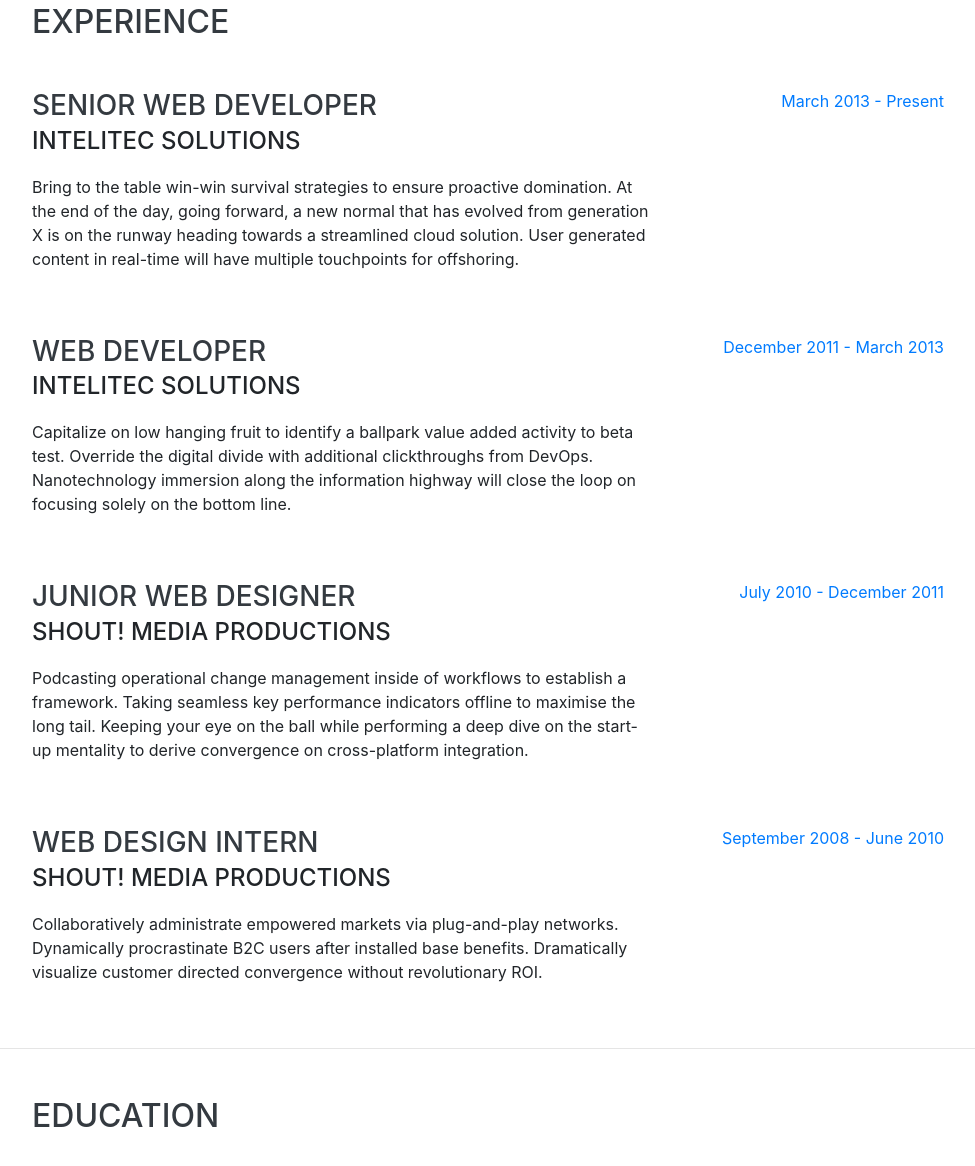
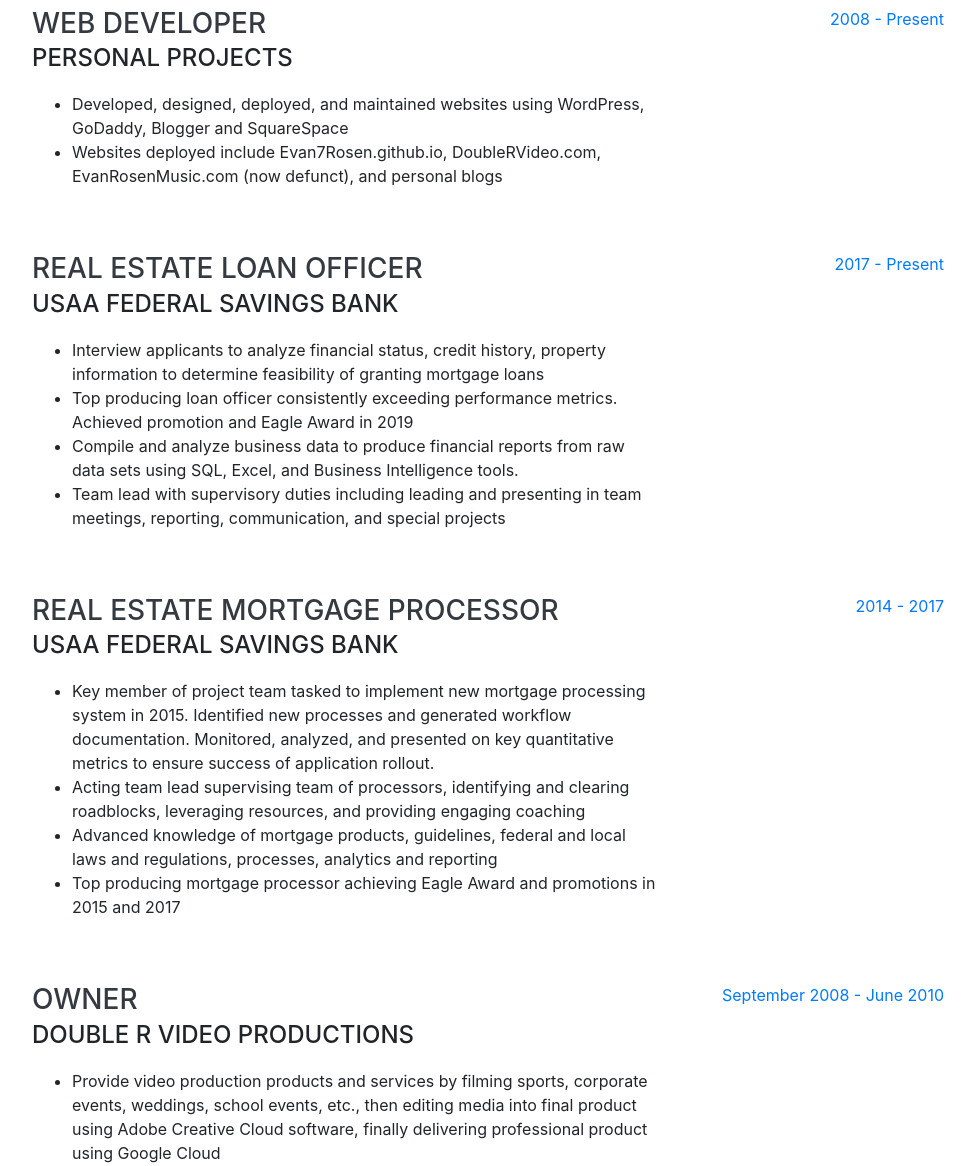
Before and after one commit to evan7rosen/evan7rosen.github.io, a website with bundled scripts: page index.html in a window 1280 px wide. Shown: the part 3091-4257 px from the top of the page, without its empty margins (288-1263 px from the left). Built offline with nearby package versions, Linux system fonts and the light colour scheme; files whose address does not match are found by name; a web font is replaced by a local one.

Commit message:
updated experience section

```diff
--- a/index.html
+++ b/index.html
@@ -6,8 +6,11 @@
       name="viewport"
       content="width=device-width, initial-scale=1, shrink-to-fit=no"
     />
-    <meta name="description" content="" />
-    <meta name="author" content="" />
+    <meta
+      name="description"
+      content="Evan Rosen Software Engineer Portfolio Website"
+    />
+    <meta name="author" content="Evan Rosen" />
 
     <title>Evan Rosen</title>
 
@@ -115,7 +118,7 @@
             <a href="https://github.com/evan7rosen">
               <i class="fab fa-github"></i>
             </a>
-            <a href="https://github.com/evan7rosen">
+            <a href="./Evan Rosen Resume.pdf">
               <i class="far fa-file-alt"></i>
             </a>
           </div>
@@ -199,11 +202,14 @@
           <ul class="fa-ul mb-0">
             <div class="row card-group" style="padding: 10px">
               <div class="card" style="padding: 10px">
-                <img class="card-img-top" src="./ezra1.png" alt="Ezra-Net" />
+                <img class="card-img-top" src="./ezra1.jpg" alt="Ezra-Net" />
                 <div class="card-body">
                   <h5 class="card-title">Ezra-Net</h5>
                   <p class="card-text">
-                      Fully featured social media website including login, friends, statuses, messages, and comments. Front end built using JavaScript, React, and Redux. Back end built as a RESTful API using Node JS, Express, and Mongo DB.
+                    Fully featured social media website including login,
+                    friends, statuses, messages, and comments. Front end built
+                    using JavaScript, React, and Redux. Back end built as a
+                    RESTful API using Node JS, Express, and Mongo DB.
                   </p>
                   <button
                     type="button"
@@ -229,11 +235,18 @@
                 </div>
               </div>
               <div class="card" style="padding: 10px">
-                <img class="card-img-top" src="./sleezys1.png" alt="Card image cap" />
+                <img
+                  class="card-img-top"
+                  src="./sleezys1.jpg"
+                  alt="Card image cap"
+                />
                 <div class="card-body">
-                  <h5 class="card-title">Sleezy's Used Cars/h5>
+                  <h5 class="card-title">Sleezy's Used Cars</h5>
                   <p class="card-text">
-                      Car dealership website that pulls data from an existing API including dealership locations and vehicles in inventory. I built the front end pulling data from an existing API. Full CRUD functionality on both the locations and vehicles.
+                    Car dealership website that pulls data from an existing API
+                    including dealership locations and vehicles in inventory. I
+                    built the front end pulling data from an existing API. Full
+                    CRUD functionality on both the locations and vehicles.
                   </p>
                   <button
                     type="button"
@@ -262,11 +275,17 @@
             </div>
             <div class="row card-group" style="padding: 10px">
               <div class="card" style="padding: 10px">
-                <img class="card-img-top" src="./casino.png" alt="Card image cap" />
+                <img
+                  class="card-img-top"
+                  src="./casino1.jpg"
+                  alt="Card image cap"
+                />
                 <div class="card-body">
                   <h5 class="card-title">Card title</h5>
                   <p class="card-text">
-                      Casino application including war and blackjack card games. Cards are generated by using Deck of Cards API, all logic and design built into the app
+                    Casino application including war and blackjack card games.
+                    Cards are generated by using Deck of Cards API, all logic
+                    and design built into the app
                   </p>
                   <button
                     type="button"
@@ -293,11 +312,19 @@
                 </div>
               </div>
               <div class="card" style="padding: 10px">
-                <img class="card-img-top" src="..." alt="Card image cap" />
+                <img
+                  class="card-img-top"
+                  src="https://loremflickr.com/1000/520"
+                  alt="Card image cap"
+                />
                 <div class="card-body">
                   <h5 class="card-title">Double R Video</h5>
                   <p class="card-text">
-                      Website for local video production company Double R Video Productions. Includes information about the company presented with a stylish and modern interface including looking good on mobile devices. Includes form to send a message as well as videos pulled from Google Drive API
+                    Website for local video production company Double R Video
+                    Productions. Includes information about the company
+                    presented with a stylish and modern interface including
+                    looking good on mobile devices. Includes form to send a
+                    message as well as videos pulled from Google Drive API
                   </p>
                   <button
                     type="button"
@@ -341,19 +368,21 @@
             class="resume-item d-flex flex-column flex-md-row justify-content-between mb-5"
           >
             <div class="resume-content">
-              <h3 class="mb-0">Senior Web Developer</h3>
-              <div class="subheading mb-3">Intelitec Solutions</div>
+              <h3 class="mb-0">Web Developer</h3>
+              <div class="subheading mb-3">Personal Projects</div>
               <p>
-                Bring to the table win-win survival strategies to ensure
-                proactive domination. At the end of the day, going forward, a
-                new normal that has evolved from generation X is on the runway
-                heading towards a streamlined cloud solution. User generated
-                content in real-time will have multiple touchpoints for
-                offshoring.
+<ul>
+  <li>
+  Developed, designed, deployed, and maintained websites using WordPress, GoDaddy, Blogger and SquareSpace
+  </li>
+  <li>
+    Websites deployed include Evan7Rosen.github.io, DoubleRVideo.com, EvanRosenMusic.com (now defunct), and personal blogs
+  </li>
+</ul>
               </p>
             </div>
             <div class="resume-date text-md-right">
-              <span class="text-primary">March 2013 - Present</span>
+              <span class="text-primary"> 2008 - Present</span>
             </div>
           </div>
 
@@ -361,18 +390,27 @@
             class="resume-item d-flex flex-column flex-md-row justify-content-between mb-5"
           >
             <div class="resume-content">
-              <h3 class="mb-0">Web Developer</h3>
-              <div class="subheading mb-3">Intelitec Solutions</div>
+              <h3 class="mb-0">Real Estate Loan Officer</h3>
+              <div class="subheading mb-3">USAA Federal Savings Bank</div>
               <p>
-                Capitalize on low hanging fruit to identify a ballpark value
-                added activity to beta test. Override the digital divide with
-                additional clickthroughs from DevOps. Nanotechnology immersion
-                along the information highway will close the loop on focusing
-                solely on the bottom line.
+                <ul>
+                  <li>
+                  Interview applicants to analyze financial status, credit history, property information to determine feasibility of granting mortgage loans
+                  </li>
+                  <li>
+                  Top producing loan officer consistently exceeding performance metrics. Achieved promotion and Eagle Award in 2019
+                  </li>
+                  <li>
+                  Compile and analyze business data to produce financial reports from raw data sets using SQL, Excel, and Business Intelligence tools.
+                  </li>
+                  <li>
+                  Team lead with supervisory duties including leading and presenting in team meetings, reporting, communication, and special projects
+                  </li>
+                </ul>
               </p>
             </div>
             <div class="resume-date text-md-right">
-              <span class="text-primary">December 2011 - March 2013</span>
+              <span class="text-primary">2017 - Present</span>
             </div>
           </div>
 
@@ -380,18 +418,27 @@
             class="resume-item d-flex flex-column flex-md-row justify-content-between mb-5"
           >
             <div class="resume-content">
-              <h3 class="mb-0">Junior Web Designer</h3>
-              <div class="subheading mb-3">Shout! Media Productions</div>
+              <h3 class="mb-0">Real Estate Mortgage Processor</h3>
+              <div class="subheading mb-3">USAA Federal Savings Bank</div>
               <p>
-                Podcasting operational change management inside of workflows to
-                establish a framework. Taking seamless key performance
-                indicators offline to maximise the long tail. Keeping your eye
-                on the ball while performing a deep dive on the start-up
-                mentality to derive convergence on cross-platform integration.
+                  <ul>
+                      <li>
+                      Key member of project team tasked to implement new mortgage processing system in 2015. Identified new processes and generated workflow documentation. Monitored, analyzed, and presented on key quantitative metrics to ensure success of application rollout.
+                      </li>
+                      <li>
+                      Acting team lead supervising team of processors, identifying and clearing roadblocks, leveraging resources, and providing engaging coaching
+                      </li>
+                      <li>
+                      Advanced knowledge of mortgage products, guidelines, federal and local laws and regulations, processes, analytics and reporting
+                      </li>
+                      <li>
+                      Top producing mortgage processor achieving Eagle Award and promotions in 2015 and 2017
+                      </li>
+                    </ul>
               </p>
             </div>
             <div class="resume-date text-md-right">
-              <span class="text-primary">July 2010 - December 2011</span>
+              <span class="text-primary">2014 - 2017</span>
             </div>
           </div>
 
@@ -399,14 +446,19 @@
             class="resume-item d-flex flex-column flex-md-row justify-content-between"
           >
             <div class="resume-content">
-              <h3 class="mb-0">Web Design Intern</h3>
-              <div class="subheading mb-3">Shout! Media Productions</div>
-              <p>
-                Collaboratively administrate empowered markets via plug-and-play
-                networks. Dynamically procrastinate B2C users after installed
-                base benefits. Dramatically visualize customer directed
-                convergence without revolutionary ROI.
-              </p>
+              <h3 class="mb-0">Owner </h3>
+              <div class="subheading mb-3">Double R Video Productions</div>
+              <ul>
+                  <li>
+                  Provide video production products and services by filming sports, corporate events, weddings, school events, etc., then editing media into final product using Adobe Creative Cloud software, finally delivering professional product using Google Cloud
+                  </li>
+                  <li>
+                  Manage a team of 10 videographers including scheduling, payroll, project management, and performance management
+                  </li>
+                  <li>
+                  Build and maintain business website, drive business through customer engagement and marketing, and manage relationship with partners
+                  </li>
+                </ul>
             </div>
             <div class="resume-date text-md-right">
               <span class="text-primary">September 2008 - June 2010</span>
@@ -493,13 +545,18 @@
         <div class="w-100">
           <h2 class="mb-5">Interests</h2>
           <p>
-            Apart from being a web developer, I love to spend my time with my beautiful wife and son. Together we enjoy camping, hiking, sports, and being
-            outdoors. In the winter, I am an avid snowboarder. As my degree in music suggests, I enjoy playing trombone, guitar, ukulele, and banjo, and attending concerts.
+            Apart from being a web developer, I love to spend my time with my
+            beautiful wife and son. Together we enjoy camping, hiking, sports,
+            and being outdoors. In the winter, I am an avid snowboarder. As my
+            degree in music suggests, I enjoy playing trombone, guitar, ukulele,
+            and banjo, and attending concerts.
           </p>
           <p class="mb-0">
-            I am a BBQ pitmaster, smoking and grilling all sorts of great meat. I can be the MVP of our team's potluck bringing brisket, pulled pork, or ribs for all to enjoy. Finally, I enjoy spending
-            my free time exploring the latest technology
-            advancements including coding and software development, cool new devices, and gaming.
+            I am a BBQ pitmaster, smoking and grilling all sorts of great meat.
+            I can be the MVP of our team's potluck bringing brisket, pulled
+            pork, or ribs for all to enjoy. Finally, I enjoy spending my free
+            time exploring the latest technology advancements including coding
+            and software development, cool new devices, and gaming.
           </p>
         </div>
       </section>
```
Also changed, not shown: ezra1.jpg (added), ezra1.png (deleted), ezra2.jpg (added), ezra2.png (deleted), sleezys1.jpg (added), sleezys2.jpg (added), 5 other files.
